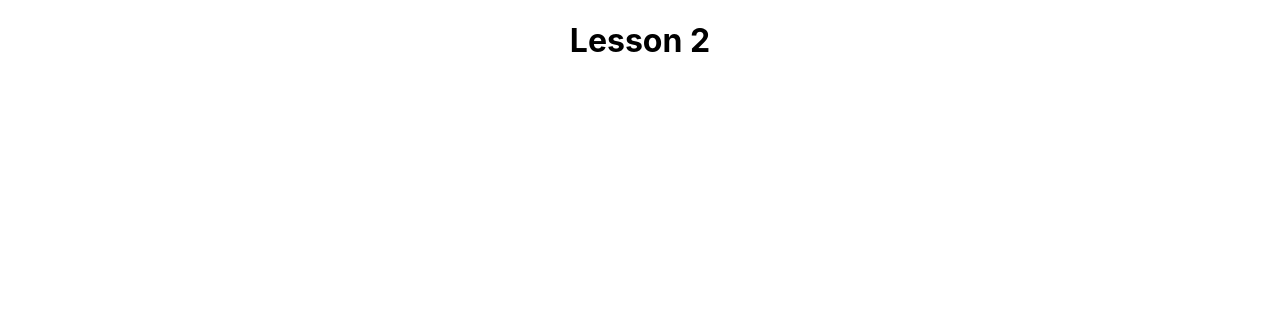
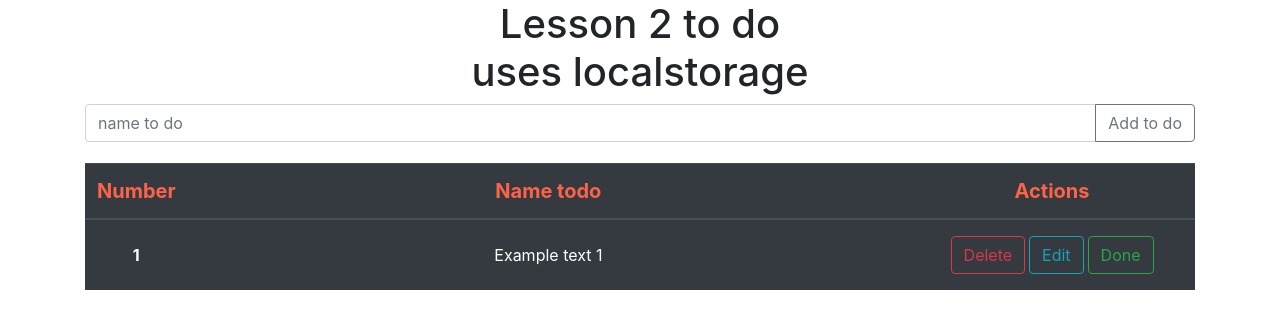
Before and after one commit to juniorcreator/react-l-2, a React (Create React App) app: page / in a window 1280 px wide. Shown: the top 328 px of the page. Built offline with nearby package versions, Linux system fonts and the light colour scheme.

Commit message:
to do done

```diff
--- a/package.json
+++ b/package.json
@@ -6,6 +6,7 @@
     "@testing-library/jest-dom": "^4.2.4",
     "@testing-library/react": "^9.3.2",
     "@testing-library/user-event": "^7.1.2",
+    "bootstrap": "^4.4.1",
     "react": "^16.12.0",
     "react-dom": "^16.12.0",
     "react-scripts": "3.3.0"
--- a/public/index.html
+++ b/public/index.html
@@ -9,8 +9,6 @@
       name="description"
       content="Web site created using create-react-app"
     />
-    <link rel="apple-touch-icon" href="%PUBLIC_URL%/logo192.png" />
-    <link rel="manifest" href="%PUBLIC_URL%/manifest.json" />
     <title>Lesson-2-hw</title>
   </head>
   <body>
--- a/src/App.css
+++ /dev/null
@@ -1,38 +0,0 @@
-.App {
-  text-align: center;
-}
-
-.App-logo {
-  height: 40vmin;
-  pointer-events: none;
-}
-
-@media (prefers-reduced-motion: no-preference) {
-  .App-logo {
-    animation: App-logo-spin infinite 20s linear;
-  }
-}
-
-.App-header {
-  background-color: #282c34;
-  min-height: 100vh;
-  display: flex;
-  flex-direction: column;
-  align-items: center;
-  justify-content: center;
-  font-size: calc(10px + 2vmin);
-  color: white;
-}
-
-.App-link {
-  color: #61dafb;
-}
-
-@keyframes App-logo-spin {
-  from {
-    transform: rotate(0deg);
-  }
-  to {
-    transform: rotate(360deg);
-  }
-}
--- a/src/App.js
+++ b/src/App.js
@@ -1,12 +1,113 @@
-import React from 'react';
-import './App.css';
+import React from "react";
+import Table from "./components/Table/Table";
+import AddToDo from "./components/AddToDo/AddToDo";
+import "./App.scss";
 
-function App() {
-  return (
-    <div className="App">
-      <h1>Lesson 2</h1>
-    </div>
-  );
+class App extends React.Component {
+  state = {
+    toDos: [{ id: 1, text: "Example text 1", isEdit: false, done: false }],
+    addInputValue: "",
+    inputTouched: false,
+    inputMinLength: 4
+  };
+  setItemsFromLocalStorage = () => {
+    let toDos = JSON.parse(localStorage.getItem("toDos")) || [];
+    if (toDos.length) {
+      this.setState({ toDos });
+    }
+  };
+  handleNewItemName = value => {
+    this.setState({ addInputValue: value, inputTouched: true });
+  };
+  setItemsToLocalStorage = () => {
+    localStorage.setItem("toDos", JSON.stringify(this.state.toDos));
+  };
+  componentDidMount() {
+    this.setItemsFromLocalStorage();
+  }
+  componentDidUpdate(prevProps, prevState, snapshot) {
+    this.setItemsToLocalStorage();
+  }
+  handleDeleteToDo = id => {
+    let toDos = [...this.state.toDos];
+    toDos.splice(
+      this.state.toDos.findIndex(item => item.id === id),
+      1
+    );
+    this.setState({ toDos });
+  };
+  handleEdit = id => {
+    let toDos = [...this.state.toDos];
+    toDos[toDos.findIndex(item => item.id === id)].isEdit = true;
+    toDos[toDos.findIndex(item => item.id === id)].done = false;
+    this.setState({ toDos });
+  };
+  handleChangeItemName = (id, value) => {
+    let toDos = [...this.state.toDos];
+    let itemId = toDos.findIndex(item => item.id === id);
+    toDos[itemId].text = value;
+    this.setState({ toDos });
+  };
+  handleAddToDo = () => {
+    let { addInputValue } = this.state;
+    if (addInputValue.length >= 4) {
+      let toDos = [...this.state.toDos];
+      toDos.push({
+        id: Date.now(),
+        text: addInputValue,
+        isEdit: false,
+        done: false
+      });
+      this.setState({ toDos, addInputValue: "", inputTouched: false });
+    } else {
+      this.setState({ inputTouched: true });
+    }
+  };
+  handleSaveItem = id => {
+    let toDos = [...this.state.toDos];
+    toDos[toDos.findIndex(item => item.id === id)].isEdit = false;
+    this.setState({ toDos });
+  };
+  handleDoneItem = id => {
+    let toDos = [...this.state.toDos];
+    toDos[toDos.findIndex(item => item.id === id)].done = !toDos[
+      toDos.findIndex(item => item.id === id)
+    ].done;
+    this.setState({ toDos });
+  };
+  render() {
+    let { toDos, inputTouched, addInputValue, inputMinLength } = this.state;
+    return (
+      <div className="App container">
+        <h1>
+          Lesson 2 to do <br /> uses localstorage
+        </h1>
+        <AddToDo
+          inputMinLength={inputMinLength}
+          inputTouched={inputTouched}
+          addInputValue={addInputValue}
+          handleNewItemName={this.handleNewItemName}
+          handleAddToDo={this.handleAddToDo}
+        />
+        {toDos.length ? (
+          <Table
+            handleDoneItem={this.handleDoneItem}
+            handleSaveItem={this.handleSaveItem}
+            handleChangeItemName={this.handleChangeItemName}
+            handleDeleteToDo={this.handleDeleteToDo}
+            handleAddToDo={this.handleAddToDo}
+            handleEdit={this.handleEdit}
+            toDos={toDos}
+          />
+        ) : (
+          <div className="no-items">
+            <p>Really...?</p>
+            <img src="/img/sad.jpg" alt="img" />
+          </div>
+        )}
+      </div>
+    );
+  }
 }
 
 export default App;
--- /dev/null
+++ b/src/App.scss
@@ -0,0 +1,16 @@
+.App {
+  text-align: center;
+}
+.no-items {
+  img {
+    max-width: 200px;
+    border-radius: 50%;
+    overflow: hidden;
+  }
+}
+input.form-control.error {
+  border: 2px solid tomato;
+}
+input.form-control.valid {
+  border: 2px solid #28a745;
+}
--- /dev/null
+++ b/src/components/AddToDo/AddToDo.js
@@ -0,0 +1,37 @@
+import React from "react";
+import "./AddToDo.scss";
+
+const AddToDo = ({
+  handleAddToDo,
+  addInputValue,
+  handleNewItemName,
+  inputTouched,
+  inputMinLength
+}) => {
+  let cls =
+    addInputValue.length < inputMinLength && !inputTouched
+      ? "form-control"
+      : addInputValue.length < inputMinLength && inputTouched
+      ? "form-control error"
+      : "form-control valid";
+  return (
+    <div className="input-group mb-3 add-new">
+      <input
+        value={addInputValue}
+        type="text"
+        className={cls}
+        placeholder="name to do"
+        onChange={e => handleNewItemName(e.target.value)}
+        onKeyDown={e => (e.key === "Enter" ? handleAddToDo() : null)}
+      />
+      <div className="invalid-feedback">Min length is {inputMinLength}</div>
+      <div className="input-group-append">
+        <button onClick={handleAddToDo} className="btn btn-outline-secondary">
+          Add to do
+        </button>
+      </div>
+    </div>
+  );
+};
+
+export default AddToDo;
--- /dev/null
+++ b/src/components/AddToDo/AddToDo.scss
@@ -0,0 +1,18 @@
+.add-new {
+  position: relative;
+  padding-bottom: 5px;
+  .invalid-feedback {
+    text-align: left;
+    position: absolute;
+    left: 0;
+    top: calc(100% - 8px);
+    font-weight: bold;
+    color: tomato;
+  }
+  input.error ~ .invalid-feedback {
+    display: block;
+  }
+  input.valid ~ .invalid-feedback {
+    display: none;
+  }
+}
--- /dev/null
+++ b/src/components/Table/Table.js
@@ -0,0 +1,38 @@
+import React from "react";
+import "./Table.scss";
+import TodoItem from "../TodoItem/TodoItem";
+
+const Table = ({
+  handleAddToDo,
+  toDos,
+  handleDeleteToDo,
+  handleEdit,
+  handleChangeItemName,
+  handleSaveItem,
+  handleDoneItem
+}) => {
+  return (
+    <table className="table table-dark">
+      <thead className="table__thead">
+        <tr>
+          <th scope="col">Number</th>
+          <th scope="col">Name todo</th>
+          <th scope="col">Actions</th>
+        </tr>
+      </thead>
+      <tbody>
+        <TodoItem
+          handleDoneItem={handleDoneItem}
+          handleSaveItem={handleSaveItem}
+          handleChangeItemName={handleChangeItemName}
+          handleEdit={handleEdit}
+          handleAddToDo={handleAddToDo}
+          toDos={toDos}
+          handleDeleteToDo={handleDeleteToDo}
+        />
+      </tbody>
+    </table>
+  );
+};
+
+export default Table;
--- /dev/null
+++ b/src/components/Table/Table.scss
@@ -0,0 +1,51 @@
+.table {
+  tr td,
+  tr th {
+    vertical-align: middle;
+  }
+  &__row {
+    &.on-edit {
+      .table__input {
+      }
+    }
+  }
+  &__number {
+    width: 85px;
+  }
+  &__thead {
+    th {
+      color: tomato;
+      font-size: 20px;
+    }
+  }
+  &__input {
+    position: absolute;
+    left: 0;
+    top: calc(50% - 15px);
+    width: 100%;
+    border-radius: 5px;
+    border: none;
+    padding: 3px 5px;
+    text-align: center;
+  }
+  &__span {
+    display: inline-block;
+    width: 100%;
+    position: relative;
+    &.done {
+      &:after {
+        content: "";
+        position: absolute;
+        left: 0;
+        top: 50%;
+        height: 2px;
+        width: 100%;
+        background-color: #28a745;
+      }
+    }
+  }
+  &__content {
+    position: relative;
+    width: 65%;
+  }
+}
--- /dev/null
+++ b/src/components/TodoItem/TodoItem.js
@@ -0,0 +1,73 @@
+import React from "react";
+const TodoItem = ({
+  toDos,
+  handleDeleteToDo,
+  handleEdit,
+  handleChangeItemName,
+  handleSaveItem,
+  handleDoneItem
+}) => {
+  return (
+    <React.Fragment>
+      {toDos.map((item, index) => {
+        return (
+          <tr className="table__row" key={item.id}>
+            <th className="table__number" scope="row">
+              {index + 1}
+            </th>
+            <td className="table__content">
+              {item.isEdit ? (
+                <input
+                  onChange={e => handleChangeItemName(item.id, e.target.value)}
+                  value={item.text}
+                  className="table__input"
+                  type="text"
+                />
+              ) : (
+                <span
+                  className={item.done ? "table__span done" : "table__span"}
+                >
+                  {item.text}
+                </span>
+              )}
+            </td>
+            <td>
+              <button
+                onClick={() => handleDeleteToDo(item.id)}
+                type="button"
+                className="btn btn-outline-danger"
+              >
+                Delete
+              </button>
+              {item.isEdit ? (
+                <button
+                  onClick={() => handleSaveItem(item.id)}
+                  type="button"
+                  className="m-1 btn btn-outline-warning"
+                >
+                  Save
+                </button>
+              ) : (
+                <button
+                  onClick={() => handleEdit(item.id)}
+                  type="button"
+                  className="m-1 btn btn-outline-info"
+                >
+                  Edit
+                </button>
+              )}
+              <button
+                onClick={() => handleDoneItem(item.id)}
+                type="button"
+                className="btn btn-outline-success"
+              >
+                {item.done ? "Undone" : "Done"}
+              </button>
+            </td>
+          </tr>
+        );
+      })}
+    </React.Fragment>
+  );
+};
+export default TodoItem;
```
Also changed, not shown: src/index.js (+7 -6 lines), public/img/sad.jpg (added), 1 other file (tests, documents, lock files or other folders).
